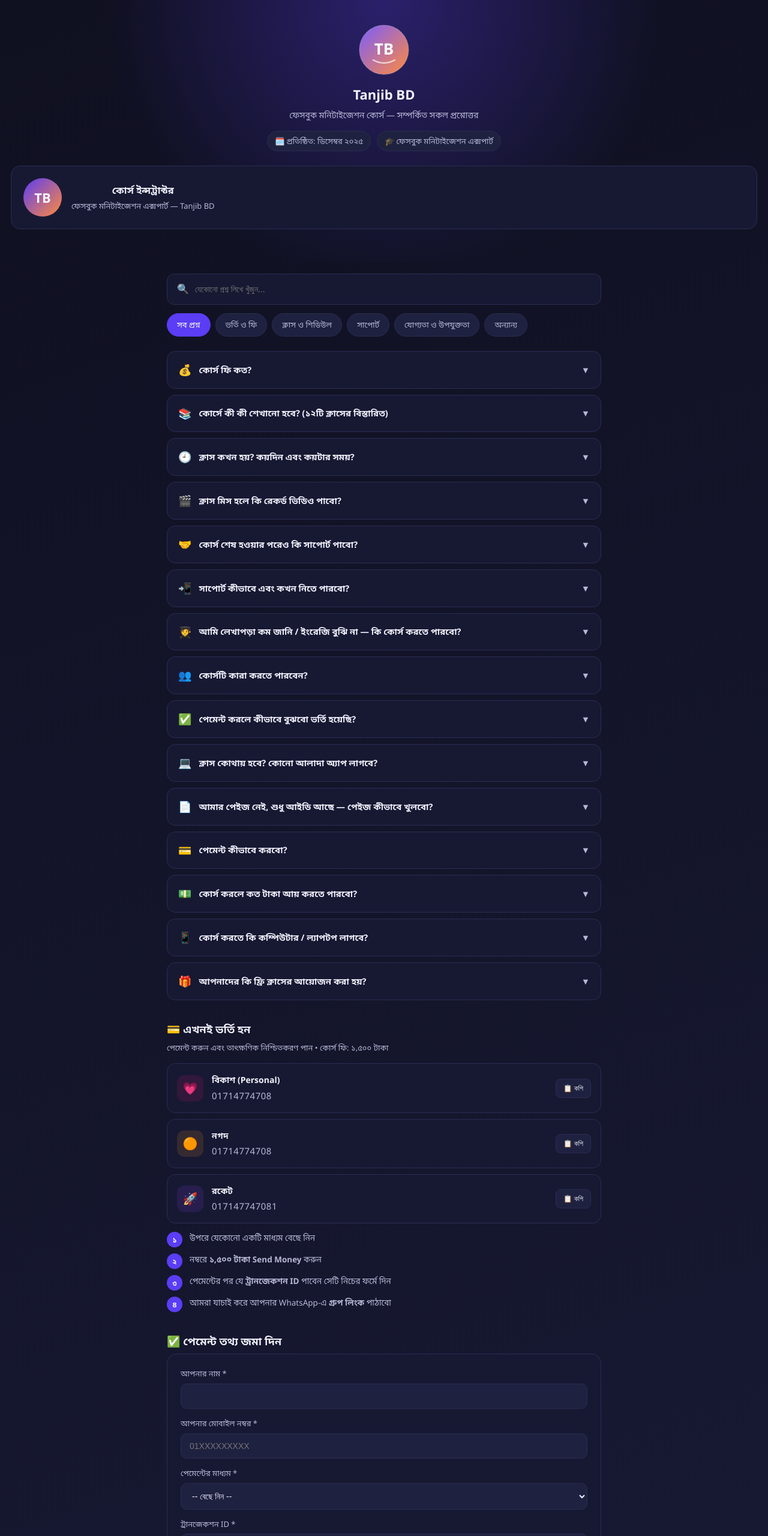
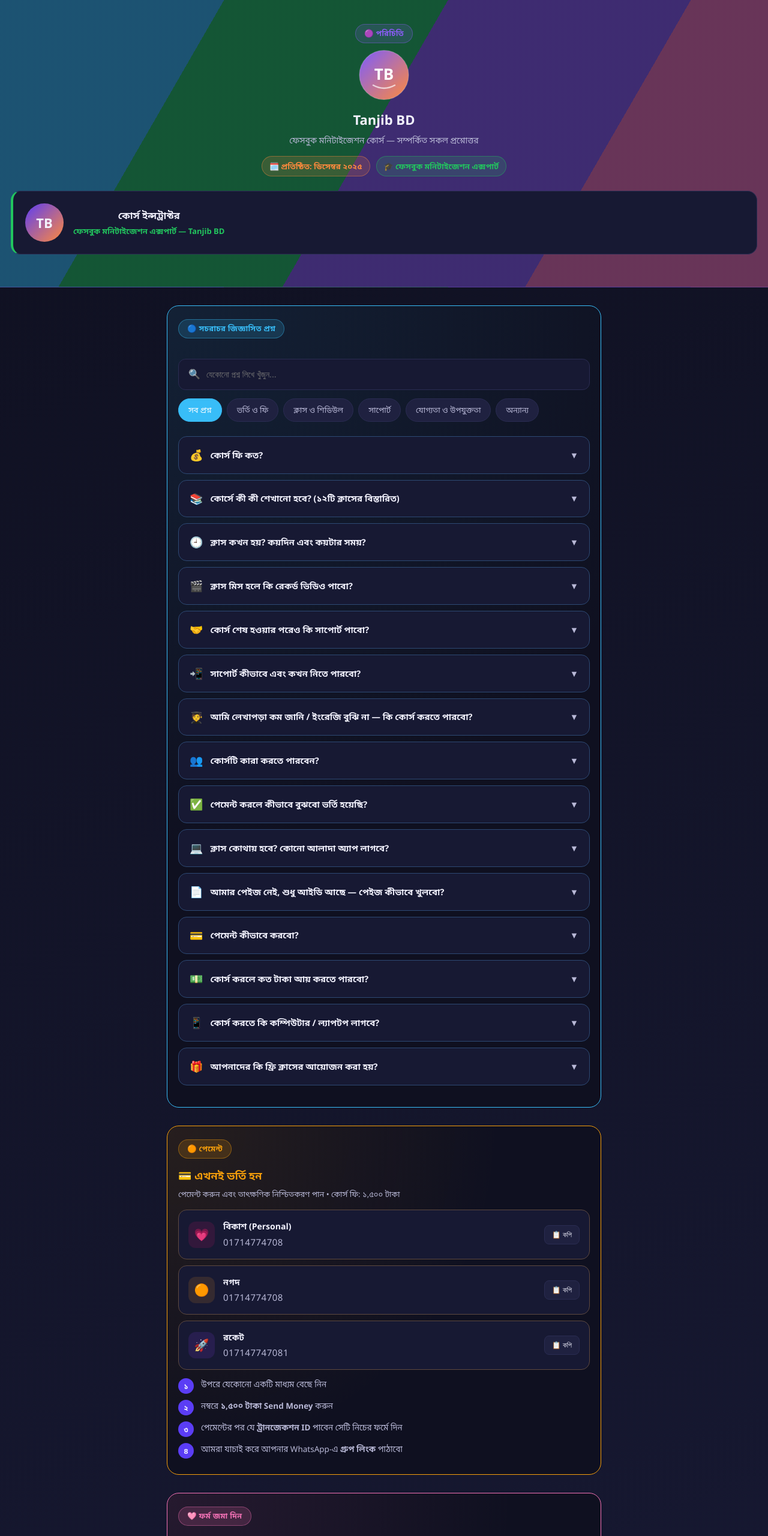
Before and after one commit to maimunmuntha278-crypto/tanjib-bd-course, a plain HTML site: page index.html in a window 1280 px wide. Shown: the top 2560 px of the page at 60% size. Drawn offline with Linux system fonts and the light colour scheme.

Commit message:
Update index.html

```diff
--- a/index.html
+++ b/index.html
@@ -17,6 +17,13 @@
     --green:#22c55e;
     --border:#2a2c52;
     --radius:16px;
+    /* --- ৬টা জোন কালার --- */
+    --zone-violet:#8b5cf6;
+    --zone-green:#22c55e;
+    --zone-blue:#38bdf8;
+    --zone-orange:#f59e0b;
+    --zone-pink:#f472b6;
+    --zone-teal:#2dd4bf;
   }
   *{box-sizing:border-box; margin:0; padding:0;}
   body{
@@ -33,7 +40,15 @@
   header{
     text-align:center;
     padding:40px 18px 30px;
-    background:radial-gradient(circle at top, rgba(91,61,245,0.35), transparent 60%);
+    background:
+      linear-gradient(rgba(10,11,25,0.6), rgba(10,11,25,0.6)),
+      linear-gradient(120deg,
+        var(--zone-blue)   0%,  var(--zone-blue)   24%,
+        var(--zone-green)  24%, var(--zone-green)  48%,
+        var(--zone-violet) 48%, var(--zone-violet) 74%,
+        var(--zone-pink)   74%, var(--zone-pink)   100%
+      );
+    border-bottom:1px solid color-mix(in srgb, var(--zone-violet) 30%, transparent);
   }
   .logo-wrap{display:flex; justify-content:center; margin-bottom:14px;}
   .tagline{color:var(--text-dim); font-size:14px; margin-top:6px;}
@@ -46,14 +61,29 @@
     background:var(--card-light); padding:6px 12px; border-radius:20px;
     border:1px solid var(--border);
   }
+  .meta-row span.badge-orange{
+    background:rgba(255,138,61,0.16); border-color:rgba(255,138,61,0.4);
+    color:var(--accent); font-weight:700;
+  }
+  .meta-row span.badge-green{
+    background:rgba(34,197,94,0.16); border-color:rgba(34,197,94,0.4);
+    color:var(--green); font-weight:700;
+  }
 
   .instructor-card{
     background:var(--card);
     border:1px solid var(--border);
+    border-left:4px solid var(--zone-green);
     border-radius:var(--radius);
     padding:20px;
     margin:24px 0;
     display:flex; align-items:center; gap:16px;
+    transition:transform .2s ease, box-shadow .2s ease, border-color .2s ease;
+  }
+  .instructor-card:hover{
+    transform:translateY(-3px);
+    border-color:var(--zone-green);
+    box-shadow:0 12px 28px -12px color-mix(in srgb, var(--zone-green) 55%, transparent);
   }
   .instructor-avatar{
     width:64px; height:64px; border-radius:50%;
@@ -62,7 +92,7 @@
     font-weight:700; font-size:22px; flex-shrink:0;
   }
   .instructor-card h3{font-size:16px; margin-bottom:2px;}
-  .instructor-card p{font-size:13px; color:var(--text-dim);}
+  .instructor-card p{font-size:13px; color:var(--green); font-weight:600;}
 
   /* Search / filter */
   .search-box{
@@ -113,9 +143,78 @@
     background:var(--primary); color:#fff; font-size:11px; font-weight:700;
     border-radius:6px; padding:2px 7px; flex-shrink:0; margin-top:2px;
   }
+  .class-row:nth-child(3n+2) .num{background:var(--accent);}
+  .class-row:nth-child(3n+3) .num{background:var(--green);}
 
-  section{margin:34px 0;}
-  .section-title{font-size:18px; font-weight:700; margin-bottom:6px;}
+  /* ====== জোন সিস্টেম: প্রতিটা সেকশনের নিজস্ব রঙ + হোভার করলে গ্লো ====== */
+  .zone-block{
+    border-radius:20px;
+    padding:22px 18px 26px;
+    margin:30px 0;
+    border:1px solid var(--zc, var(--border));
+    background:
+      radial-gradient(circle at top left, color-mix(in srgb, var(--zc, var(--primary)) 10%, transparent), transparent 60%),
+      var(--bg);
+    position:relative;
+  }
+  .zone-blue{ --zc:var(--zone-blue); }
+  .zone-orange{ --zc:var(--zone-orange); }
+  .zone-pink{ --zc:var(--zone-pink); }
+  .zone-teal{ --zc:var(--zone-teal); }
+  .zone-green{ --zc:var(--zone-green); }
+  .zone-violet{ --zc:var(--zone-violet); }
+
+  .zone-label{
+    display:inline-flex; align-items:center; gap:8px;
+    font-size:12.5px; font-weight:700; letter-spacing:.3px;
+    color:var(--zc, var(--primary));
+    background:color-mix(in srgb, var(--zc, var(--primary)) 16%, transparent);
+    border:1px solid color-mix(in srgb, var(--zc, var(--primary)) 40%, transparent);
+    padding:5px 14px; border-radius:20px; margin-bottom:14px;
+  }
+
+  /* হোভার করলে জোনের রঙে গ্লো ভেসে ওঠে */
+  .zone-block .faq-item,
+  .zone-block .pay-card,
+  .zone-block .form-card,
+  .zone-block .instructor-card{
+    transition:transform .2s ease, box-shadow .2s ease, border-color .2s ease;
+  }
+  .zone-block .faq-item:hover,
+  .zone-block .pay-card:hover,
+  .zone-block .form-card:hover,
+  .zone-block .instructor-card:hover{
+    transform:translateY(-3px);
+    border-color:var(--zc, var(--primary));
+    box-shadow:0 12px 28px -12px color-mix(in srgb, var(--zc, var(--primary)) 55%, transparent);
+  }
+  .zone-block .filter-chip:hover{
+    border-color:var(--zc, var(--primary));
+    color:var(--text);
+    box-shadow:0 0 0 1px color-mix(in srgb, var(--zc, var(--primary)) 50%, transparent);
+  }
+  .zone-block .filter-chip.active{
+    background:var(--zc, var(--primary));
+    border-color:var(--zc, var(--primary));
+  }
+  .zone-block .copy-btn:hover{
+    background:var(--zc, var(--primary)); border-color:var(--zc, var(--primary)); color:#0f1020;
+    box-shadow:0 6px 18px -6px color-mix(in srgb, var(--zc, var(--primary)) 60%, transparent);
+  }
+  .zone-block .field input:focus, .zone-block .field select:focus{
+    border-color:var(--zc, var(--primary));
+    box-shadow:0 0 0 3px color-mix(in srgb, var(--zc, var(--primary)) 25%, transparent);
+  }
+  .zone-block .search-box:focus-within{
+    border-color:var(--zc, var(--primary));
+    box-shadow:0 0 0 3px color-mix(in srgb, var(--zc, var(--primary)) 22%, transparent);
+  }
+  .zone-block .submit-btn{
+    background:linear-gradient(135deg, var(--zc, var(--primary)), var(--primary-dark));
+  }
+  .zone-block .pay-card{ border-color:color-mix(in srgb, var(--zc, var(--border)) 25%, var(--border)); }
+  .zone-block .faq-item{ border-color:color-mix(in srgb, var(--zc, var(--border)) 20%, var(--border)); }
+  .section-title{font-size:18px; font-weight:700; margin-bottom:6px; color:var(--zc, var(--text));}
   .section-sub{font-size:13px; color:var(--text-dim); margin-bottom:16px;}
 
   /* payment */
@@ -191,7 +290,8 @@
 </head>
 <body>
 
-<header>
+<header class="zone-violet">
+  <div class="zone-label" style="margin-bottom:10px;">🟣 পরিচিতি</div>
   <div class="logo-wrap">
     <!-- LOGO OPTION 1: circular monogram badge -->
     <svg width="86" height="86" viewBox="0 0 86 86" xmlns="http://www.w3.org/2000/svg">
@@ -210,8 +310,8 @@
   <h1>Tanjib BD</h1>
   <p class="tagline">ফেসবুক মনিটাইজেশন কোর্স — সম্পর্কিত সকল প্রশ্নোত্তর</p>
   <div class="meta-row">
-    <span>🗓️ প্রতিষ্ঠিত: ডিসেম্বর ২০২৫</span>
-    <span>🎓 ফেসবুক মনিটাইজেশন এক্সপার্ট</span>
+    <span class="badge-orange">🗓️ প্রতিষ্ঠিত: ডিসেম্বর ২০২৫</span>
+    <span class="badge-green">🎓 ফেসবুক মনিটাইজেশন এক্সপার্ট</span>
   </div>
 
   <div class="instructor-card">
@@ -225,6 +325,8 @@
 
 <div class="container">
 
+  <div class="zone-block zone-blue">
+  <div class="zone-label">🔵 সচরাচর জিজ্ঞাসিত প্রশ্ন</div>
   <div class="search-box">
     <span>🔍</span>
     <input id="searchInput" type="text" placeholder="যেকোনো প্রশ্ন লিখে খুঁজুন...">
@@ -345,9 +447,11 @@
 
   </div>
   <p id="noResult" style="display:none; text-align:center; color:var(--text-dim); padding:20px;">😔 কোনো প্রশ্ন পাওয়া গেলো না। আমাদের সরাসরি ইনবক্স করুন!</p>
+  </div><!-- /zone-blue -->
 
   <!-- PAYMENT SECTION -->
-  <section id="payment">
+  <section id="payment" class="zone-block zone-orange">
+    <div class="zone-label">🟠 পেমেন্ট</div>
     <div class="section-title">💳 এখনই ভর্তি হন</div>
     <div class="section-sub">পেমেন্ট করুন এবং তাৎক্ষণিক নিশ্চিতকরণ পান • কোর্স ফি: ১,৫০০ টাকা</div>
 
@@ -387,7 +491,8 @@
   </section>
 
   <!-- ORDER FORM -->
-  <section id="orderForm">
+  <section id="orderForm" class="zone-block zone-pink">
+    <div class="zone-label">🩷 ফর্ম জমা দিন</div>
     <div class="section-title">✅ পেমেন্ট তথ্য জমা দিন</div>
     <div class="form-card">
       <form id="paymentForm">
@@ -431,10 +536,11 @@
     </div>
   </section>
 
-  <footer>
+  <footer class="zone-block zone-teal" style="text-align:center;">
+    <div class="zone-label">🟢 যোগাযোগ</div><br>
     আরও কোনো প্রশ্ন আছে? সরাসরি যোগাযোগ করুন<br>
-    <a id="waContact" target="_blank">📞 WhatsApp করুন</a>
-    <p style="margin-top:14px;">© 2025 Tanjib BD — সর্বস্বত্ব সংরক্ষিত</p>
+    <a id="waContact" target="_blank" style="color:var(--zone-teal); font-weight:700;">📞 WhatsApp করুন</a>
+    <p style="margin-top:14px; font-size:12.5px; color:var(--text-dim);">© 2025 Tanjib BD — সর্বস্বত্ব সংরক্ষিত</p>
   </footer>
 
 </div>
```
